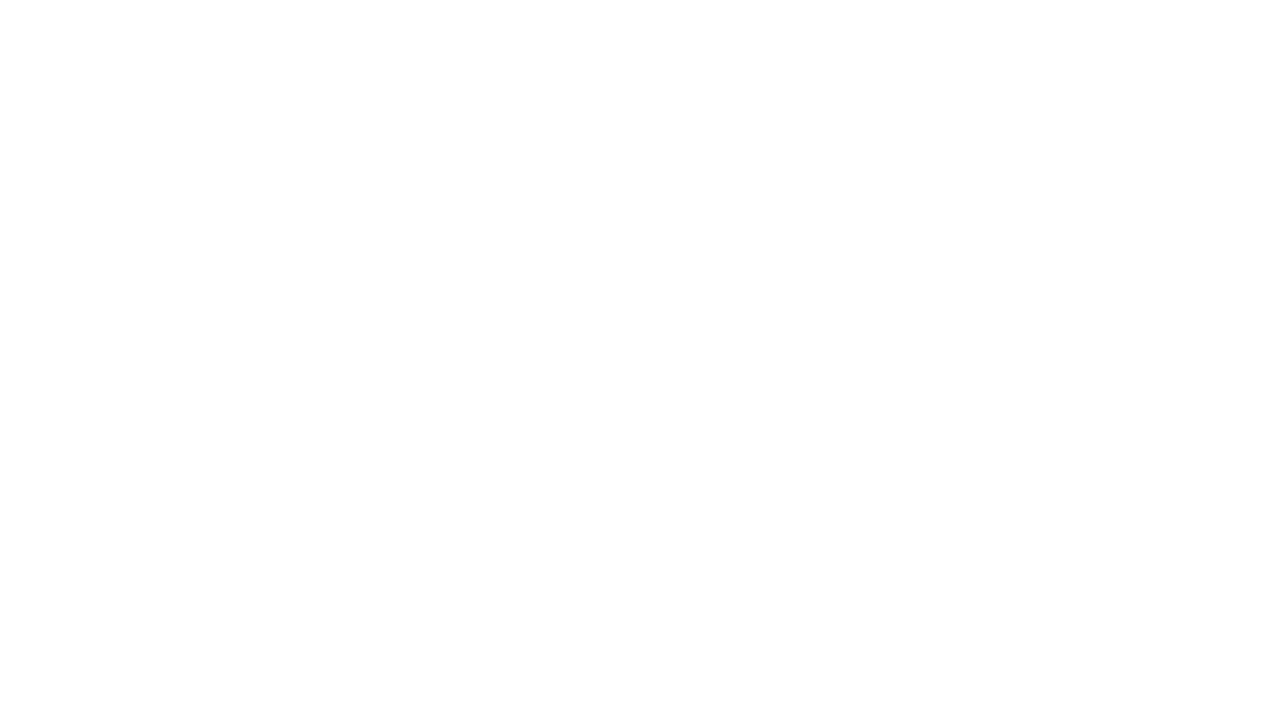
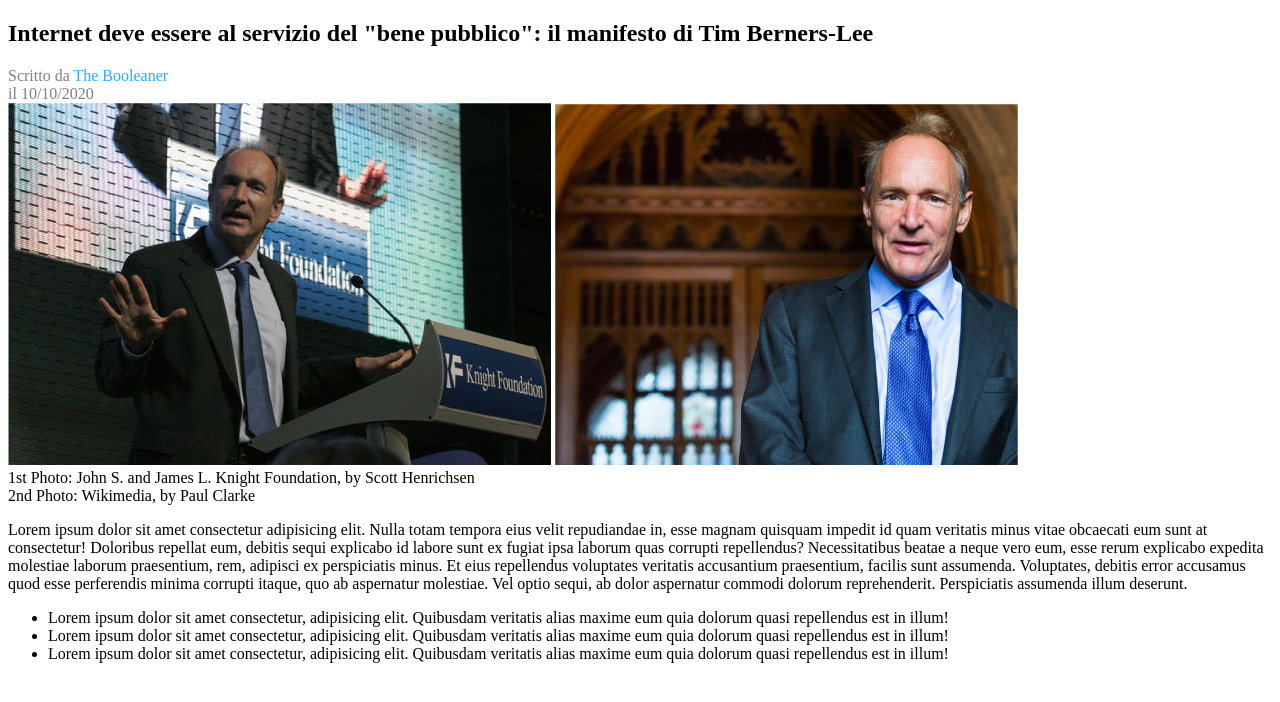
Before and after one commit to paoloferrari97/html-css-booleaner, a plain HTML site: page index.html in a window 1280 px wide. Drawn offline with Linux system fonts and the light colour scheme; files that its build step writes are made by us from their sources.

Commit message:
Inserimento foto di tim e testo

```diff
--- a/css/style.css
+++ b/css/style.css
@@ -0,0 +1,3 @@
+.site_header{
+    background-image: url("./img/pattern.png");
+}
--- a/index.html
+++ b/index.html
@@ -5,8 +5,46 @@
     <meta http-equiv="X-UA-Compatible" content="IE=edge">
     <meta name="viewport" content="width=device-width, initial-scale=1.0">
     <title>The Booleaner</title>
+    <link rel="stylesheet" href="style.css">
 </head>
 <body>
+    <!-- header -->
+    <header class="site_header">
+    </header>
+    <!-- /header -->
+
+    <!-- main -->
+    <main>
+        <!-- titolo principale -->
+        <section style="color:grey;">
+            <h1 style="color:black;">Internet deve essere al servizio del "bene pubblico": il manifesto di Tim Berners-Lee</h1>
+            Scritto da <span style="color:rgb(46, 170, 253);">The Booleaner</span> <br>
+            il 10/10/2020
+        </section>
+        <!-- /titolo principale -->
+
+        <!-- foto tim -->
+        <section>
+            <img src="./img/tim-1.jpg" alt="foto di tim 1">
+            <img src="./img/tim-2.jpg" alt="foto di tim 2">
+            <br>1st Photo: John S. and James L. Knight Foundation, by Scott Henrichsen <br>
+            2nd Photo: Wikimedia, by Paul Clarke
+        </section>
+        <!-- /foto tim -->
+
+        <!-- testo -->
+        <section>
+            <p>Lorem ipsum dolor sit amet consectetur adipisicing elit. Nulla totam tempora eius velit repudiandae in, esse magnam quisquam impedit id quam veritatis minus vitae obcaecati eum sunt at consectetur! Doloribus repellat eum, debitis sequi explicabo id labore sunt ex fugiat ipsa laborum quas corrupti repellendus? Necessitatibus beatae a neque vero eum, esse rerum explicabo expedita molestiae laborum praesentium, rem, adipisci ex perspiciatis minus. Et eius repellendus voluptates veritatis accusantium praesentium, facilis sunt assumenda. Voluptates, debitis error accusamus quod esse perferendis minima corrupti itaque, quo ab aspernatur molestiae. Vel optio sequi, ab dolor aspernatur commodi dolorum reprehenderit. Perspiciatis assumenda illum deserunt.</p>
+            <ul>
+                <li>Lorem ipsum dolor sit amet consectetur, adipisicing elit. Quibusdam veritatis alias maxime eum quia dolorum quasi repellendus est in illum!</li>
+                <li>Lorem ipsum dolor sit amet consectetur, adipisicing elit. Quibusdam veritatis alias maxime eum quia dolorum quasi repellendus est in illum!</li>
+                <li>Lorem ipsum dolor sit amet consectetur, adipisicing elit. Quibusdam veritatis alias maxime eum quia dolorum quasi repellendus est in illum!</li>
+            </ul>
+        </section>
+        <!-- /testo -->
+
+    </main>
+    <!-- /main -->
 
 </body>
 </html>
```
